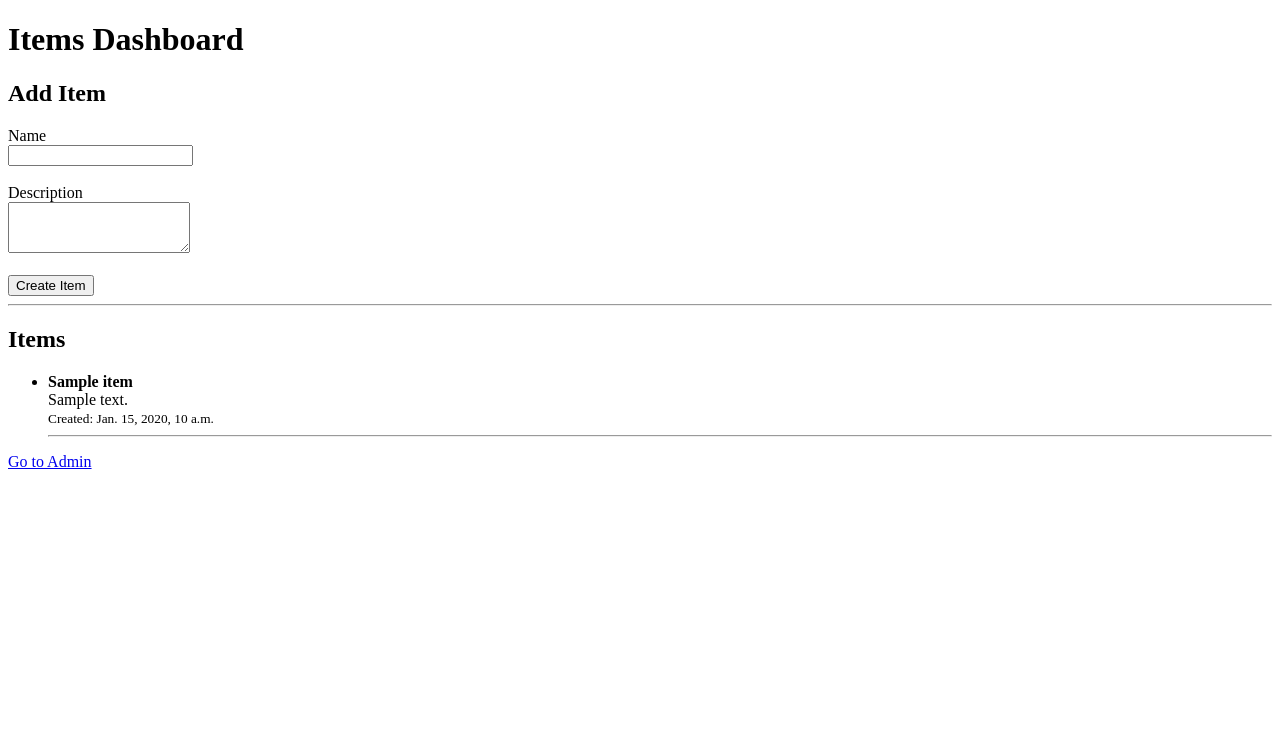
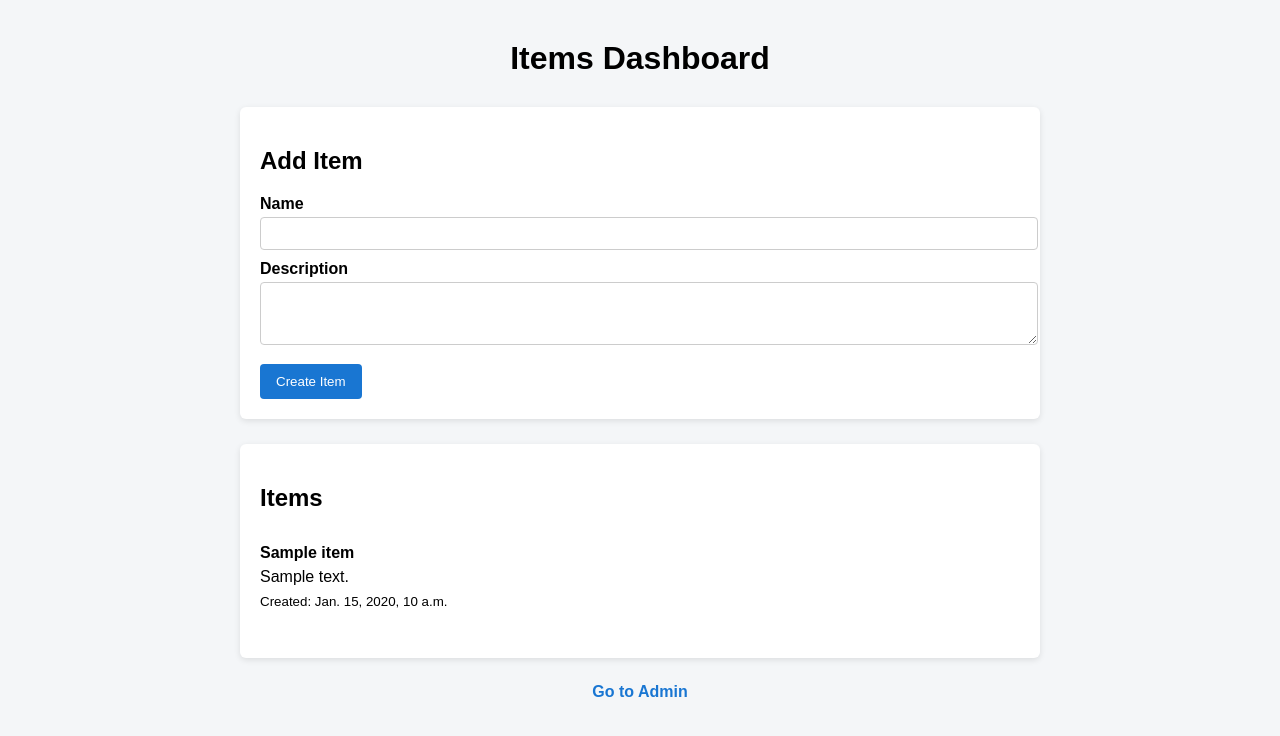
Before and after one commit to Anaskaysar/Django-Crud-with-Full-CICD-on-GCP, a Django app: page / in a window 1280 px wide. Shown: the top 736 px of the page. Run offline with Django 5.2, Linux system fonts and the light colour scheme; tables that the repository leaves empty hold one stand-in row (values such as "Sample post").

Commit message:
Add basic css styling via static files

```diff
--- /dev/null
+++ b/crudproject/items/static/items/style.css
@@ -0,0 +1,87 @@
+body {
+    font-family: Arial, Helvetica, sans-serif;
+    background-color: #f4f6f8;
+    margin: 0;
+    padding: 0;
+}
+
+.container {
+    max-width: 800px;
+    margin: 40px auto;
+    padding: 0 20px;
+}
+
+h1 {
+    text-align: center;
+    margin-bottom: 30px;
+}
+
+.card {
+    background: #ffffff;
+    padding: 20px;
+    margin-bottom: 25px;
+    border-radius: 6px;
+    box-shadow: 0 2px 6px rgba(0, 0, 0, 0.1);
+}
+
+label {
+    display: block;
+    margin-top: 10px;
+    font-weight: bold;
+}
+
+input[type="text"],
+textarea {
+    width: 100%;
+    padding: 8px;
+    margin-top: 4px;
+    border: 1px solid #ccc;
+    border-radius: 4px;
+}
+
+button {
+    margin-top: 15px;
+    padding: 10px 16px;
+    background-color: #1976d2;
+    color: white;
+    border: none;
+    border-radius: 4px;
+    cursor: pointer;
+}
+
+button:hover {
+    background-color: #155fa0;
+}
+
+.items-list {
+    list-style: none;
+    padding: 0;
+}
+
+.items-list li {
+    border-bottom: 1px solid #ddd;
+    padding: 12px 0;
+}
+
+.items-list li:last-child {
+    border-bottom: none;
+}
+
+.items-list p {
+    margin: 6px 0;
+}
+
+.empty {
+    color: #777;
+}
+
+footer {
+    text-align: center;
+    margin-top: 20px;
+}
+
+footer a {
+    text-decoration: none;
+    color: #1976d2;
+    font-weight: bold;
+}
--- a/crudproject/items/templates/items/home.html
+++ b/crudproject/items/templates/items/home.html
@@ -1,58 +1,55 @@
-<!doctype html>
+{% load static %}
+<!DOCTYPE html>
 <html lang="en">
 <head>
-    <meta charset="utf-8" />
+    <meta charset="UTF-8">
     <title>Items Dashboard</title>
+    <link rel="stylesheet" href="{% static 'items/style.css' %}">
 </head>
+<body>
 
-  <body>
+<div class="container">
+
     <h1>Items Dashboard</h1>
 
-    <!-- CREATE FORM -->
+    <section class="card">
         <h2>Add Item</h2>
-
         <form method="post">
             {% csrf_token %}
 
-      <div>
-        <label for="name">Name</label><br />
-        <input type="text" id="name" name="name" required />
-      </div>
+            <label for="name">Name</label>
+            <input type="text" name="name" id="name" required>
 
-      <br />
-
-      <div>
-        <label for="description">Description</label><br />
-        <textarea id="description" name="description" rows="3"></textarea>
-      </div>
-
-      <br />
+            <label for="description">Description</label>
+            <textarea name="description" id="description" rows="3" required></textarea>
 
             <button type="submit">Create Item</button>
         </form>
+    </section>
 
-    <hr />
-
-    <!-- ITEMS LIST -->
+    <section class="card">
         <h2>Items</h2>
 
         {% if items %}
-      <ul>
+            <ul class="items-list">
                 {% for item in items %}
                     <li>
-            <strong>{{ item.name }}</strong><br />
-            {{ item.description }}<br />
+                        <strong>{{ item.name }}</strong>
+                        <p>{{ item.description }}</p>
                         <small>Created: {{ item.created_at }}</small>
                     </li>
-          <hr />
                 {% endfor %}
             </ul>
         {% else %}
-      <p>No items found.</p>
+            <p class="empty">No items found.</p>
         {% endif %}
+    </section>
 
-    <p>
+    <footer>
         <a href="/admin/">Go to Admin</a>
-    </p>
+    </footer>
+
+</div>
+
 </body>
 </html>
```
Lines whose indentation alone changed are shown as unchanged.
